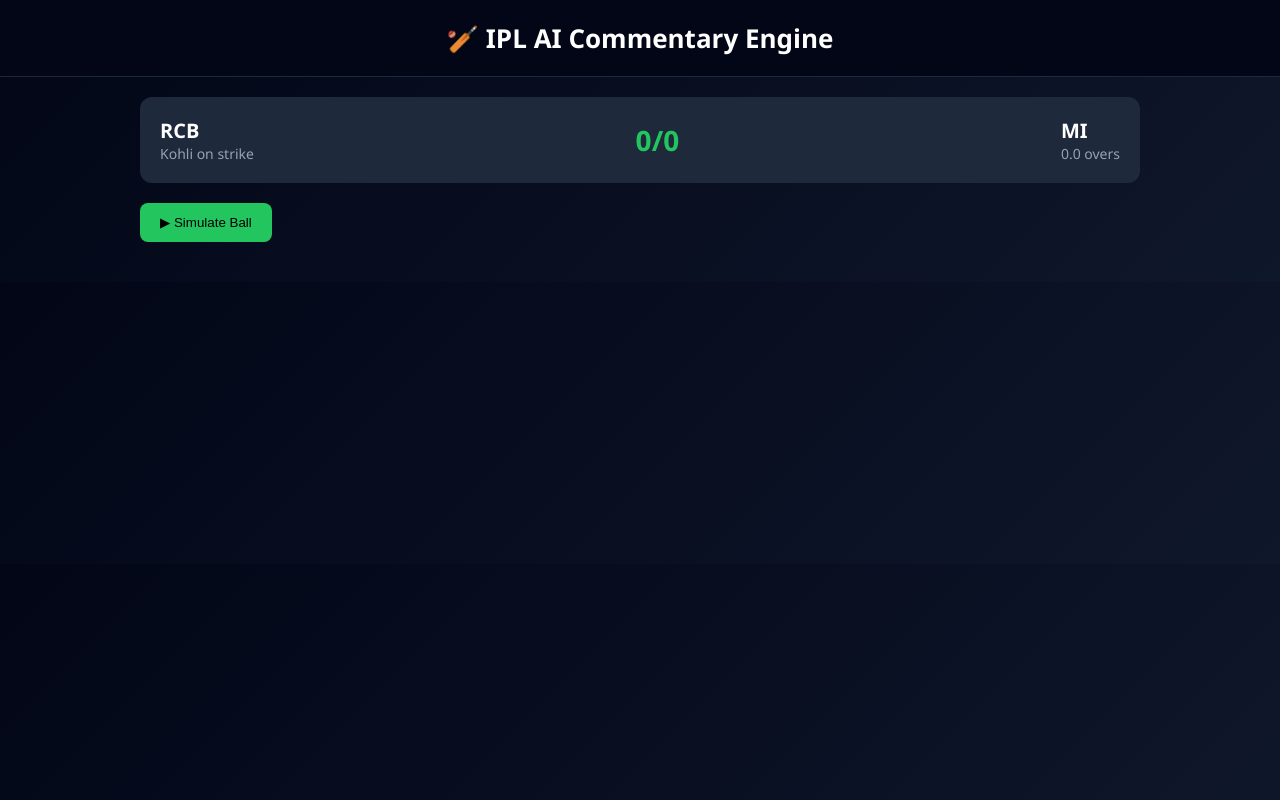
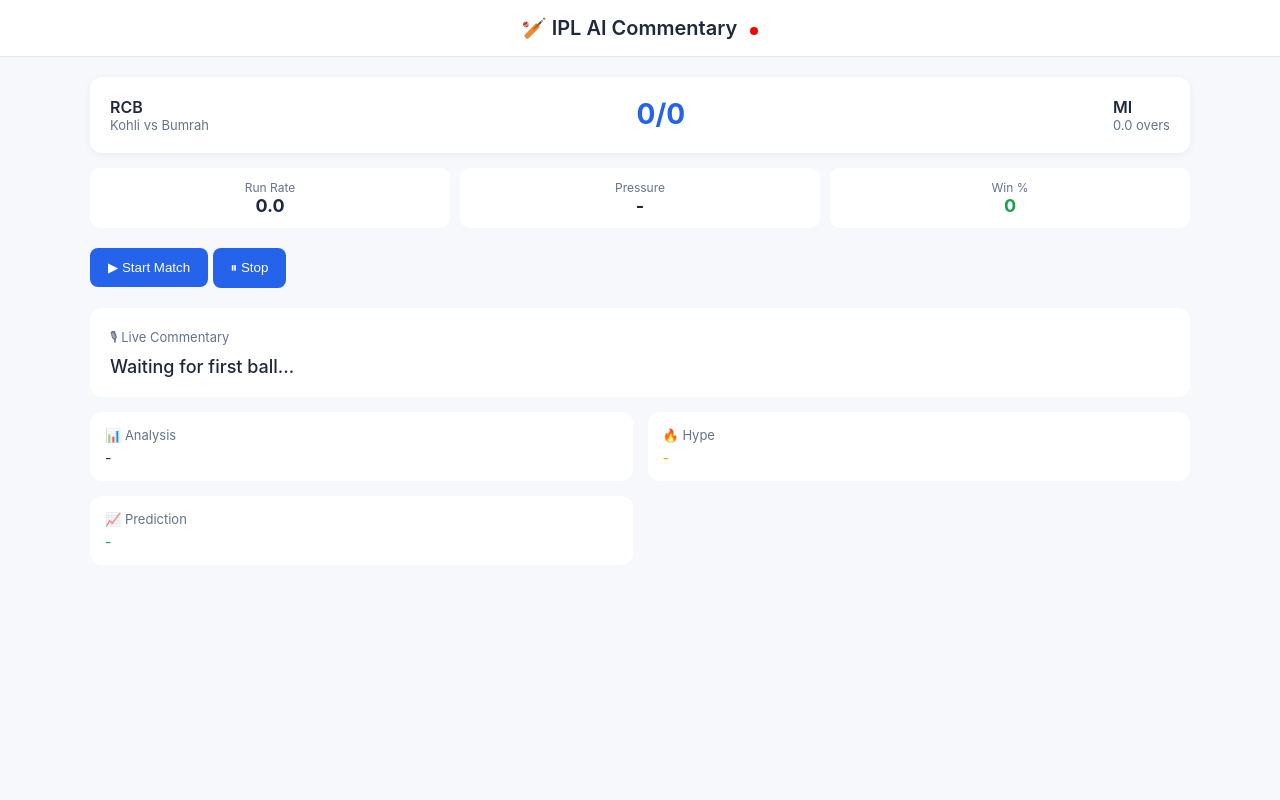
Before and after one commit to prashant-paliwal/IPL_Intelligent_System, a Python web app: template app/templates/index.html in a window 1280 px wide. Run offline with Jinja, Linux system fonts and the light colour scheme; the template is opened without the code that fills it, so the values that code supplies are empty.

Commit message:
UI minor change coming from backed

```diff
--- a/app/static/css/style.css
+++ b/app/static/css/style.css
@@ -1,62 +1,121 @@
 body {
     margin: 0;
-    font-family: "Segoe UI", Arial;
-    background: linear-gradient(135deg, #020617, #0f172a);
-    color: #fff;
+    font-family: "Inter", Arial;
+    background: #f6f8fb;
+    color: #1e293b;
 }
 
+/* Header */
 header {
-    padding: 20px;
+    padding: 16px;
+    background: white;
+    border-bottom: 1px solid #e2e8f0;
+    font-weight: 600;
     text-align: center;
-    font-size: 26px;
-    font-weight: bold;
-    background: #020617;
-    border-bottom: 1px solid #1e293b;
+    font-size: 20px;
 }
 
+.live-dot {
+    display: inline-block;
+    width: 8px;
+    height: 8px;
+    background: red;
+    border-radius: 50%;
+    margin-left: 8px;
+}
+
+/* Layout */
 .container {
-    max-width: 1000px;
+    max-width: 1100px;
     margin: auto;
     padding: 20px;
 }
 
+/* Scoreboard */
 .scoreboard {
     display: flex;
     justify-content: space-between;
-    align-items: center;
-    background: #1e293b;
+    background: white;
     padding: 20px;
     border-radius: 12px;
-    margin-bottom: 20px;
+    margin-bottom: 15px;
+    box-shadow: 0 2px 8px rgba(0,0,0,0.05);
 }
 
-.team { font-size: 20px; font-weight: bold; }
-.score { font-size: 28px; font-weight: bold; color: #22c55e; }
-.meta { font-size: 14px; color: #94a3b8; }
+.team { font-weight: 600; }
+.score { font-size: 28px; font-weight: bold; color: #2563eb; }
+.meta { font-size: 13px; color: #64748b; }
+
+/* Metrics */
+.metrics {
+    display: flex;
+    gap: 10px;
+}
+
+.metric {
+    flex: 1;
+    background: white;
+    padding: 12px;
+    border-radius: 10px;
+    text-align: center;
+}
+
+.label { font-size: 12px; color: #64748b; }
+.value { font-size: 18px; font-weight: bold; }
+
+.highlight { color: #16a34a; }
+
+/* Button */
+.action {
+    margin: 20px 0;
+}
 
 .btn {
-    padding: 12px 20px;
-    background: #22c55e;
+    padding: 12px 18px;
+    background: #2563eb;
+    color: white;
     border: none;
     border-radius: 8px;
     cursor: pointer;
 }
 
+/* Main commentary */
+.main-card {
+    background: white;
+    padding: 20px;
+    border-radius: 12px;
+    margin-bottom: 15px;
+}
+
+.big-text {
+    font-size: 18px;
+    font-weight: 500;
+}
+
+/* Grid */
 .grid {
     display: grid;
     grid-template-columns: 1fr 1fr;
     gap: 15px;
-    margin-top: 20px;
 }
 
 .card {
-    background: #1e293b;
+    background: white;
     padding: 15px;
     border-radius: 12px;
 }
 
-.title { font-size: 14px; color: #94a3b8; }
-.text { font-size: 15px; }
+.title {
+    font-size: 13px;
+    color: #64748b;
+    margin-bottom: 6px;
+}
 
-.hype { color: #facc15; font-weight: bold; }
-.prediction { color: #22c55e; font-weight: bold; }
+.text { font-size: 14px; }
+
+.hype { color: #f59e0b; }
+.prediction { color: #16a34a; }
+
+#commentary {
+    transition: opacity 0.3s ease;
+}
--- a/app/static/js/app.js
+++ b/app/static/js/app.js
@@ -1,59 +1,67 @@
-let score = 0;
-let wickets = 0;
-let balls = 0;
+let interval = null;
+let isRunning = false;
 
-async function sendEvent() {
-
-    const runs = Math.floor(Math.random() * 7);
-
-    if (runs === 0 && Math.random() > 0.7) {
-        wickets += 1;
-    } else {
-        score += runs;
-    }
-
-    balls += 1;
-
+async function playBall() {
+    try {
         const res = await fetch("/event", {
             method: "POST",
-        headers: {"Content-Type": "application/json"},
-        body: JSON.stringify({
-            runs: runs,
-            batsman: "Kohli",
-            bowler: "Bumrah"
-        })
+            headers: { "Content-Type": "application/json" },
+            body: JSON.stringify({})
         });
 
         const data = await res.json();
 
+        // --- STATE (from backend) ---
         document.getElementById("score").innerText =
-        `${score}/${wickets}`;
+            `${data.state.score}/${data.state.wickets}`;
 
         document.getElementById("over").innerText =
-        `${(balls/6).toFixed(1)} overs`;
+            `${data.state.over} overs`;
 
-    document.getElementById("output").innerHTML = `
-        <div class="card">
-            <div class="title">🎙 Commentary</div>
-            <div class="text">${data.commentary}</div>
-        </div>
+        // --- METRICS ---
+        document.getElementById("rr").innerText =
+            data.features?.run_rate?.toFixed(2) || "0.00";
 
-        <div class="card">
-            <div class="title">📊 Analysis</div>
-            <div class="text">${data.analysis}</div>
-        </div>
+        document.getElementById("pressure").innerText =
+            data.features?.pressure || "-";
 
-        <div class="card">
-            <div class="title">🔥 Hype</div>
-            <div class="text hype">${data.hype}</div>
-        </div>
+        document.getElementById("win").innerText =
+            data.prediction?.win_probability || "-";
 
-        <div class="card">
-            <div class="title">📈 Prediction</div>
-            <div class="text prediction">
-                Win: ${data.prediction.win_probability}<br>
-                Next: ${data.prediction.next_ball}
-            </div>
-        </div>
-    `;
+        // --- ANIMATION (fade) ---
+        const commentaryEl = document.getElementById("commentary");
+        commentaryEl.style.opacity = 0;
+
+        setTimeout(() => {
+            commentaryEl.innerText = data.commentary;
+            commentaryEl.style.opacity = 1;
+        }, 200);
+
+        document.getElementById("analysis").innerText =
+            data.analysis || "-";
+
+        document.getElementById("hype").innerText =
+            data.hype || "-";
+
+        document.getElementById("prediction").innerText =
+            `Next: ${data.prediction?.next_ball || "-"}`;
+
+    } catch (err) {
+        console.error(err);
     }
+}
+
+function startMatch() {
+    if (isRunning) return;
+
+    isRunning = true;
+
+    interval = setInterval(() => {
+        playBall();
+    }, 1500); // every 1.5 sec
+}
+
+function stopMatch() {
+    clearInterval(interval);
+    isRunning = false;
+}
--- a/app/templates/index.html
+++ b/app/templates/index.html
@@ -7,14 +7,18 @@
 
 <body>
 
-<header>🏏 IPL AI Commentary Engine</header>
+<header>
+    🏏 IPL AI Commentary
+    <span class="live-dot"></span>
+</header>
 
 <div class="container">
 
+    <!-- Scoreboard -->
     <div class="scoreboard">
         <div>
             <div class="team">RCB</div>
-            <div class="meta">Kohli on strike</div>
+            <div class="meta">Kohli vs Bumrah</div>
         </div>
 
         <div class="score" id="score">0/0</div>
@@ -25,9 +29,57 @@
         </div>
     </div>
 
-    <button class="btn" onclick="sendEvent()">▶ Simulate Ball</button>
+    <!-- Metrics -->
+    <div class="metrics">
+        <div class="metric">
+            <div class="label">Run Rate</div>
+            <div class="value" id="rr">0.0</div>
+        </div>
 
-    <div class="grid" id="output"></div>
+        <div class="metric">
+            <div class="label">Pressure</div>
+            <div class="value" id="pressure">-</div>
+        </div>
+
+        <div class="metric">
+            <div class="label">Win %</div>
+            <div class="value highlight" id="win">0</div>
+        </div>
+    </div>
+
+    <!-- Action -->
+    <div class="action">
+        <button class="btn" onclick="startMatch()">▶ Start Match</button>
+        <button class="btn" onclick="stopMatch()">⏸ Stop</button>
+    </div>
+
+    <!-- Commentary (Main Focus) -->
+    <div class="main-card">
+        <div class="title">🎙 Live Commentary</div>
+        <div class="big-text" id="commentary">
+            Waiting for first ball...
+        </div>
+    </div>
+
+    <!-- Secondary Data -->
+    <div class="grid">
+
+        <div class="card">
+            <div class="title">📊 Analysis</div>
+            <div class="text" id="analysis">-</div>
+        </div>
+
+        <div class="card">
+            <div class="title">🔥 Hype</div>
+            <div class="text hype" id="hype">-</div>
+        </div>
+
+        <div class="card">
+            <div class="title">📈 Prediction</div>
+            <div class="text prediction" id="prediction">-</div>
+        </div>
+
+    </div>
 
 </div>
 
```
Also changed, not shown: app/engine/orchestrator.py (+19 -1 lines). Lines whose indentation alone changed are shown as unchanged.
